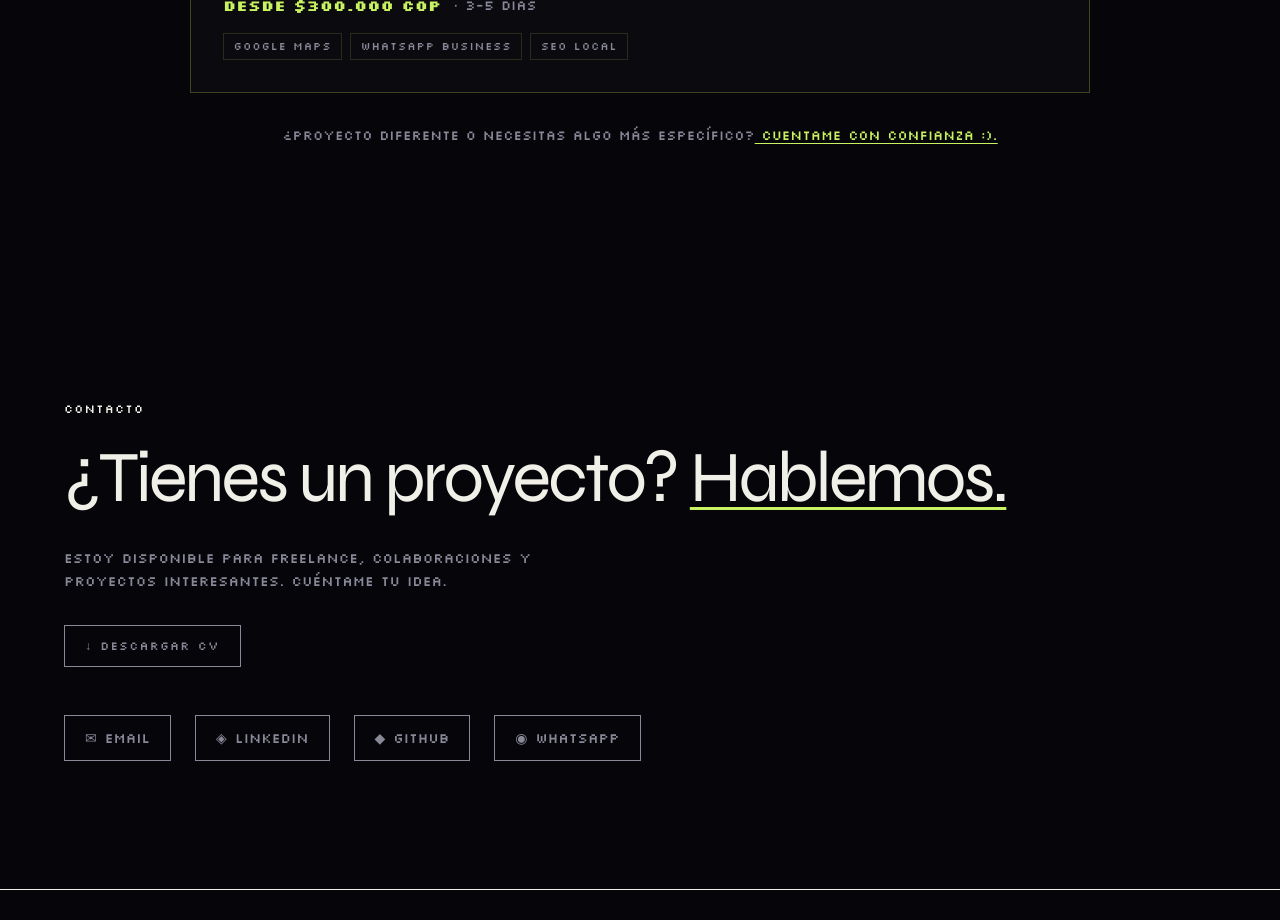
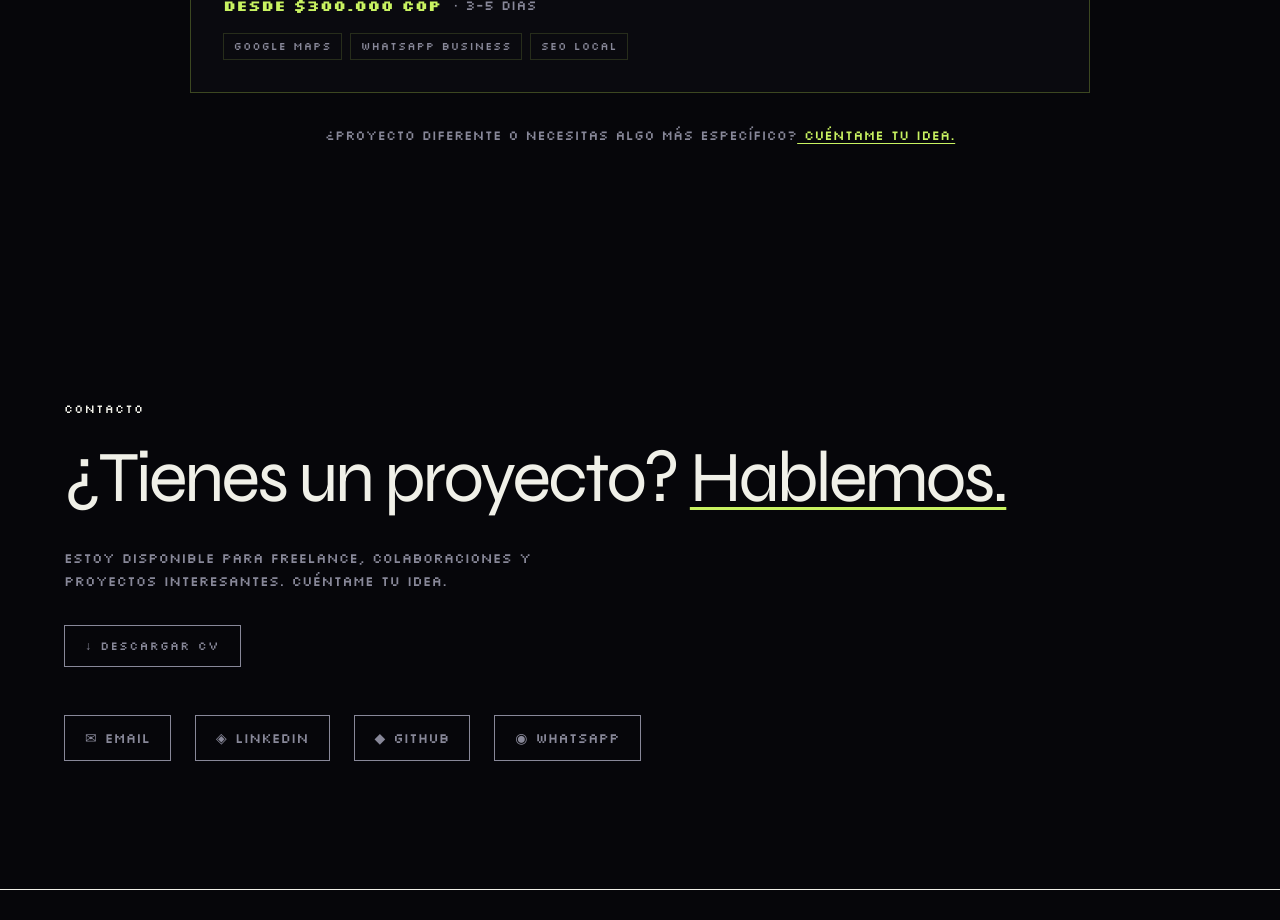
Before and after one commit to Sevigo-code/portfolio, a Next.js app: page / in a window 1280 px wide. Shown: the part 5280-6200 px from the top of the page. Built offline with nearby package versions, Linux system fonts and the light colour scheme.

Commit message:
minor change

```diff
--- a/components/Services.tsx
+++ b/components/Services.tsx
@@ -67,7 +67,7 @@ export default function Services() {
 
         <p className="services-note">
           ¿Proyecto diferente o necesitas algo más específico?
-          <a href="#contacto"> Cuentame con confianza :).</a>
+          <a href="#contacto"> Cuéntame tu idea.</a>
         </p>
       </div>
     </section>
```
